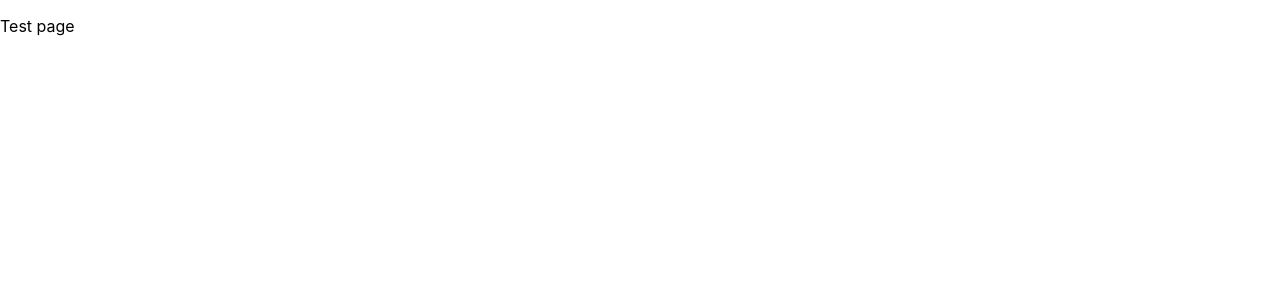
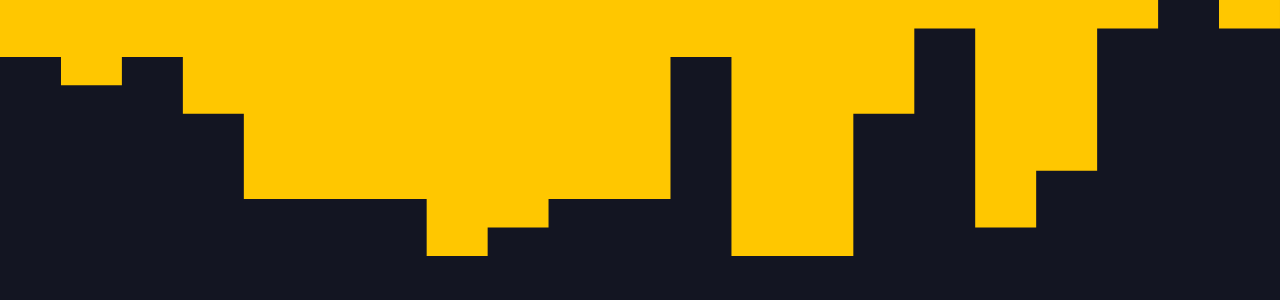
Before and after one commit to xxrunexx/CapstoneProject, a React (Create React App) app: page /login in a window 1280 px wide. Shown: the top 300 px of the page. Built offline with nearby package versions, Linux system fonts and the light colour scheme.

Commit message:
Add background and SVG

```diff
--- a/package.json
+++ b/package.json
@@ -3,6 +3,7 @@
   "version": "0.1.0",
   "private": true,
   "dependencies": {
+    "@mui/material": "^5.2.5",
     "@testing-library/jest-dom": "^5.16.1",
     "@testing-library/react": "^12.1.2",
     "@testing-library/user-event": "^13.5.0",
--- a/src/views/login.js
+++ b/src/views/login.js
@@ -2,8 +2,8 @@ import React from 'react'
 
 function login() {
     return (
-        <div>
-            <p>Test page</p>
+        <div style={{backgroundColor: "#131522", height: "100vh"}}>
+            <svg xmlns="http://www.w3.org/2000/svg" viewBox="0 0 1440 320"><path fill="#FFC700" fill-opacity="1" d="M0,32L0,64L68.6,64L68.6,96L137.1,96L137.1,64L205.7,64L205.7,128L274.3,128L274.3,224L342.9,224L342.9,224L411.4,224L411.4,224L480,224L480,288L548.6,288L548.6,256L617.1,256L617.1,224L685.7,224L685.7,224L754.3,224L754.3,64L822.9,64L822.9,288L891.4,288L891.4,288L960,288L960,128L1028.6,128L1028.6,32L1097.1,32L1097.1,256L1165.7,256L1165.7,192L1234.3,192L1234.3,32L1302.9,32L1302.9,0L1371.4,0L1371.4,32L1440,32L1440,0L1371.4,0L1371.4,0L1302.9,0L1302.9,0L1234.3,0L1234.3,0L1165.7,0L1165.7,0L1097.1,0L1097.1,0L1028.6,0L1028.6,0L960,0L960,0L891.4,0L891.4,0L822.9,0L822.9,0L754.3,0L754.3,0L685.7,0L685.7,0L617.1,0L617.1,0L548.6,0L548.6,0L480,0L480,0L411.4,0L411.4,0L342.9,0L342.9,0L274.3,0L274.3,0L205.7,0L205.7,0L137.1,0L137.1,0L68.6,0L68.6,0L0,0L0,0Z"></path></svg>
         </div>
     )
 }
```
Also changed, not shown: 1 other file (tests, documents, lock files or other folders).
